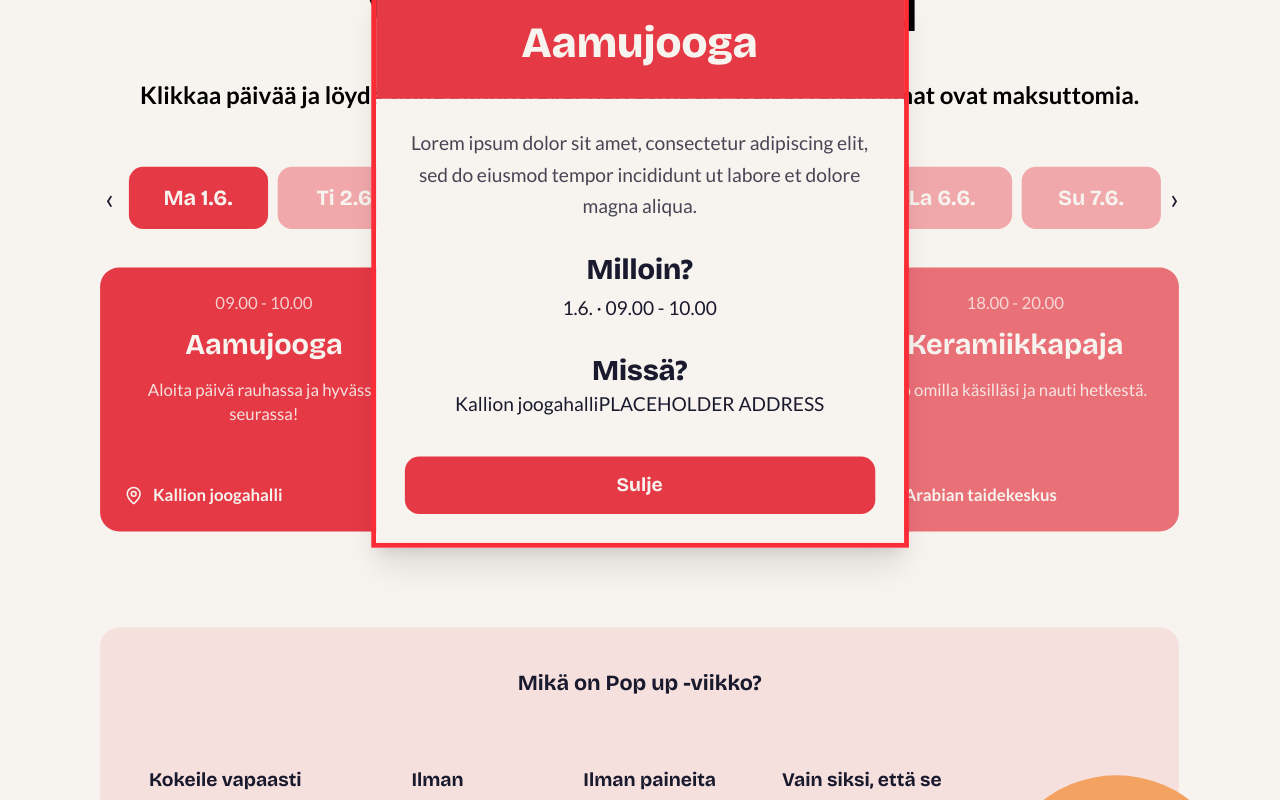
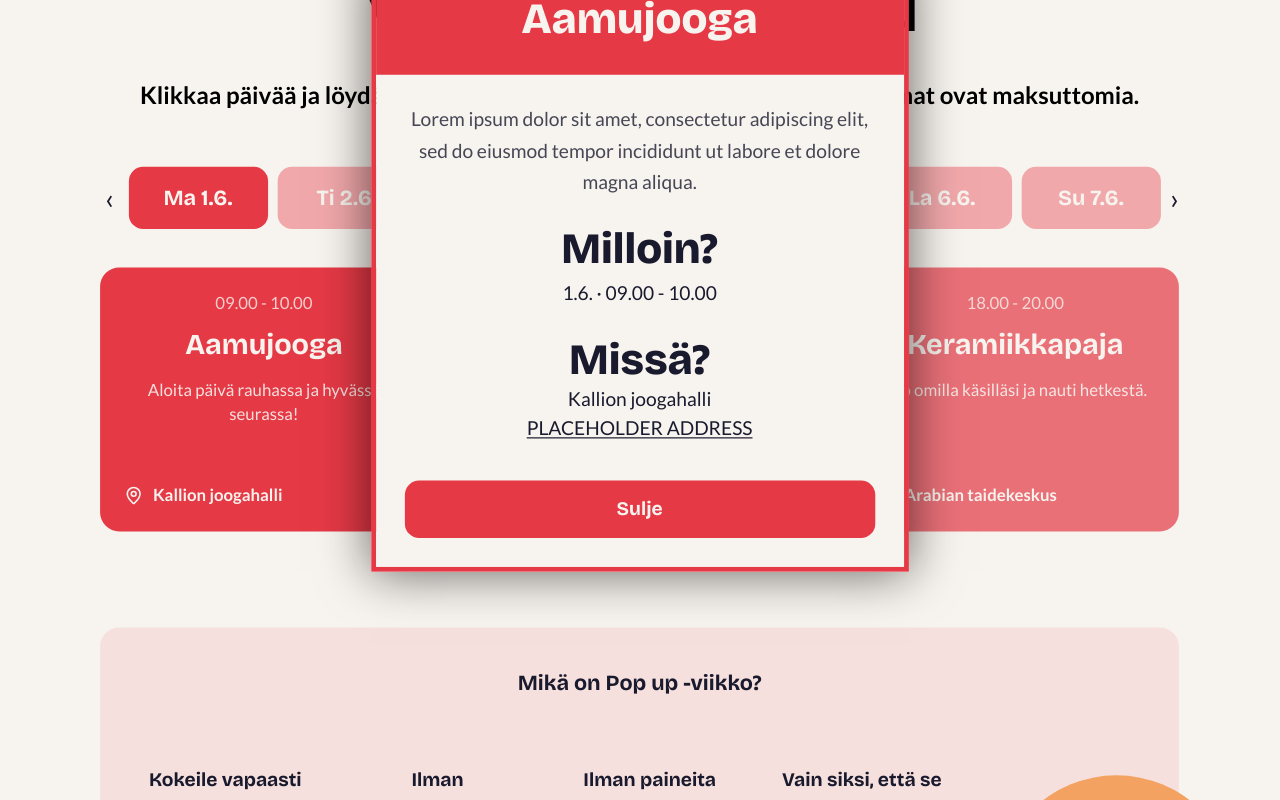
Before and after one commit to urkkiz225/harrastaminen-kampanja-sivut, a Next.js app: page / in a window 1280 px wide. Both pictures are taken after a click on the element 264 px from the left and 1744 px from the top of the page. Shown: the part 1344-2144 px from the top of the page. Built offline with nearby package versions, Linux system fonts and the light colour scheme.

Commit message:
improved popup event descriptions and added smooth scroll to id events

```diff
--- a/app/globals.css
+++ b/app/globals.css
@@ -27,3 +27,7 @@ body {
 h1, h2, h3, h4, h5, h6 {
   font-family: var(--font-heading), sans-serif;
 }
+
+html {
+  scroll-behavior:smooth;
+}
--- a/components/sections/DaySchedule.tsx
+++ b/components/sections/DaySchedule.tsx
@@ -18,7 +18,7 @@ type Event = {
 };
 const events: Record<number, Event[]> = {
   0: [//ma
-    { time: "09.00 - 10.00", title: "Aamujooga", desc: "Aloita päivä rauhassa ja hyvässä seurassa!", location: "Kallion joogahalli", color: "bg-secondary", address: "PLACEHOLDER ADDRESS", addressURL: "PLACEHOLDER URL", extendedDesc: "Lorem ipsum dolor sit amet, consectetur adipiscing elit, sed do eiusmod tempor incididunt ut labore et dolore magna aliqua."},
+    { time: "09.00 - 10.00", title: "Aamujooga", desc: "Aloita päivä rauhassa ja hyvässä seurassa!", location: "Kallion joogahalli", color: "bg-secondary", address: "PLACEHOLDER ADDRESS", addressURL: "https://maps.app.goo.gl/bhsS5cWiukXpEUg2A", extendedDesc: "Lorem ipsum dolor sit amet, consectetur adipiscing elit, sed do eiusmod tempor incididunt ut labore et dolore magna aliqua."},
     { time: "14.00 - 16.00", title: "Kaupunkiviljely", desc: "Tervetuloa painamaan kädet multaan keskellä kaupunkia!", location: "Vallilan kaupunkipuutarha", color: "bg-accent", address: "PLACEHOLDER ADDRESS", addressURL: "PLACEHOLDER URL", extendedDesc: "EXTENDED DESC PLACEHOLDER" },
     { time: "18.00 - 20.00", title: "Keramiikkapaja", desc: "Luo omilla käsilläsi ja nauti hetkestä.", location: "Arabian taidekeskus",  color: "bg-secondary/70", address: "PLACEHOLDER ADDRESS", addressURL: "PLACEHOLDER URL", extendedDesc: "EXTENDED DESC PLACEHOLDER" }
   ],
@@ -73,8 +73,7 @@ export default function DaySchedule() {
   const prevDay = () => setActiveDay(i => (i - 1 + days.length)%days.length);
   const [selectedEvent, setSelectedEvent] = useState<Event | null>(null);
   return (
-
-    <div className="w-full -px-[100px] py-10 justify-items-center text-center">
+    <div id = "events" className="w-full -px-[100px] py-10 justify-items-center text-center">
       <h2 className="w-30% mx-auto font-heading font-black leading-[0.8] text-center mt-[100px] mb-[5px]">
       <span className="block min-w-[10vw] text-[clamp(55px,5.5vw,90px)] sm:text-left md:text-left">POP UP</span>
       <span className="block min-w-[14vw] text-[clamp(40px,3vw,70px)] sm:text-center md:text-right">-viikko</span>
@@ -131,38 +130,42 @@ export default function DaySchedule() {
           </motion.div>
         ))}
       </motion.div>
+    </AnimatePresence>
     {/*pop up description kortti*/}
-    </AnimatePresence>
     <AnimatePresence>
       {selectedEvent && (
       <>
           <motion.div
-              initial={{ opacity: 0, y: 40 }}
+            initial={{ opacity: 0, y: 20 }}
             animate={{ opacity: 1, y: 0 }}
-              exit={{ opacity: 0, y: 40 }}
+            exit={{ opacity: 0, y: 20 }}
             transition={{ duration: 0.2 }}
-              className={`fixed left-1/2 top-1/2 -translate-x-1/2 -translate-y-1/2 z-50 w-[90%] max-w-md border-4 border-solid border-red-500 overflow-hidden shadow-xl`}
+            className={`fixed left-1/2 top-1/2 -translate-x-1/2 -translate-y-1/2 z-50 w-[90%] max-w-md border-4 border-solid border-secondary overflow-hidden shadow-[0_0px_40px_rgba(0,0,0,0.6)]`}
           >
-              <div className="bg-secondary red-600 p-6">
-                <h2 className="font-heading font-black text-bg text-4xl leading-tight">
+            <div className="bg-secondary p-6">
+              <h2 className="font-heading font-black text-bg sm:text-2xl md:text-4xl leading-tight">
                 {selectedEvent.title}
               </h2>
             </div>
-              <div className="bg-bg p-6 flex flex-col gap-6">
+            <div className="bg-bg p-6 flex flex-col gap-6 ">
               <p className="text-text/80 leading-relaxed">{selectedEvent.extendedDesc}</p>
               <div>
-                  <p className="font-heading font-black text-text text-2xl">Milloin?</p>
+                <p className="font-heading font-black text-text text-4xl">Milloin?</p>
                 <p className="text-text mt-1">{days[activeDay].split(" ")[1] /*hommaa päivämäärän suoraa valitust päiväst*/} · {selectedEvent.time}</p>
               </div>
               <div>
-                  <p className="font-heading font-black text-text text-2xl">Missä?</p>
+                <p className="font-heading font-black text-text text-4xl">Missä?</p>
                 {selectedEvent.location}
+                <p>
+                  <a className="text-text underline underline-offset-2"
+                  href = {selectedEvent.addressURL}
+                  target="_blank"
+                  rel="noopener noreferrer">
                 {selectedEvent.address}
+                </a>
+                </p>
               </div>
-                <button
-                  onClick={() => setSelectedEvent(null)}
-                  className="mt-2 w-full py-3 rounded-xl bg-secondary text-bg font-heading font-bold"
-                >
+              <button onClick={() => setSelectedEvent(null)} className="mt-2 w-full py-3 rounded-xl bg-secondary text-bg font-heading font-bold">
                 Sulje
               </button>
             </div>
```
Lines whose indentation alone changed are shown as unchanged.
